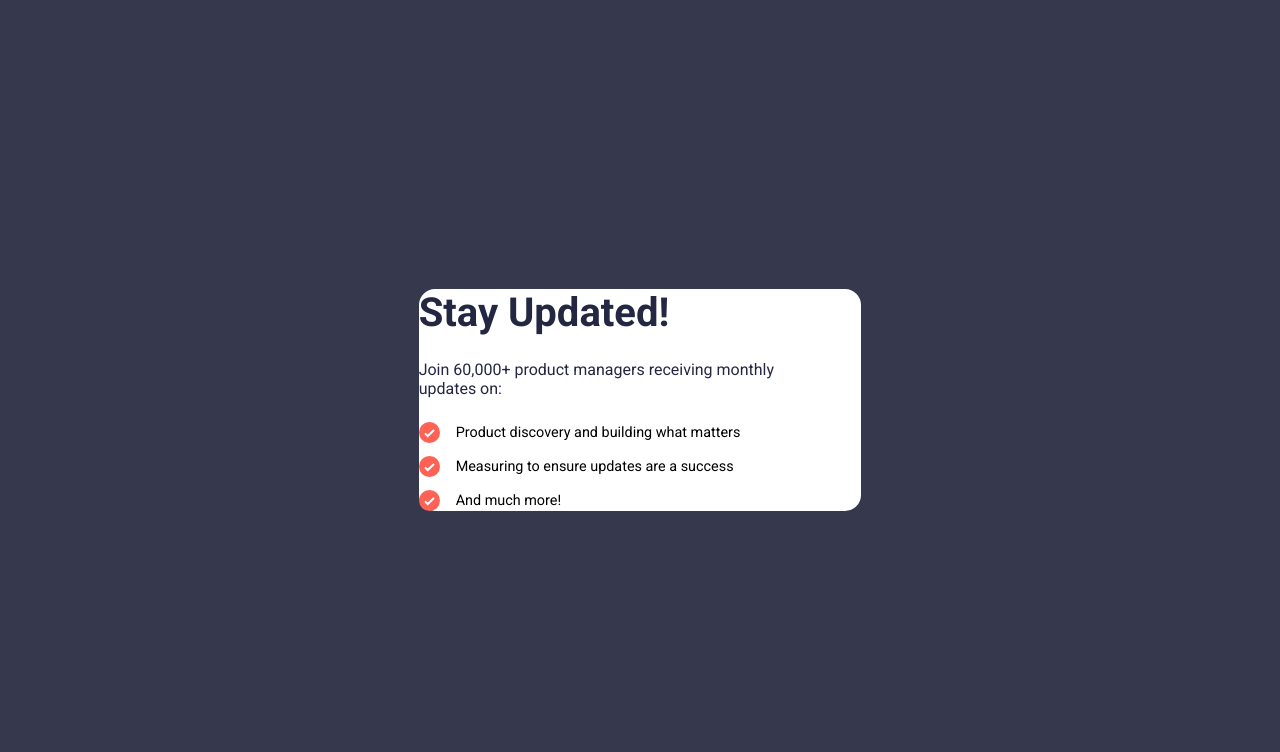
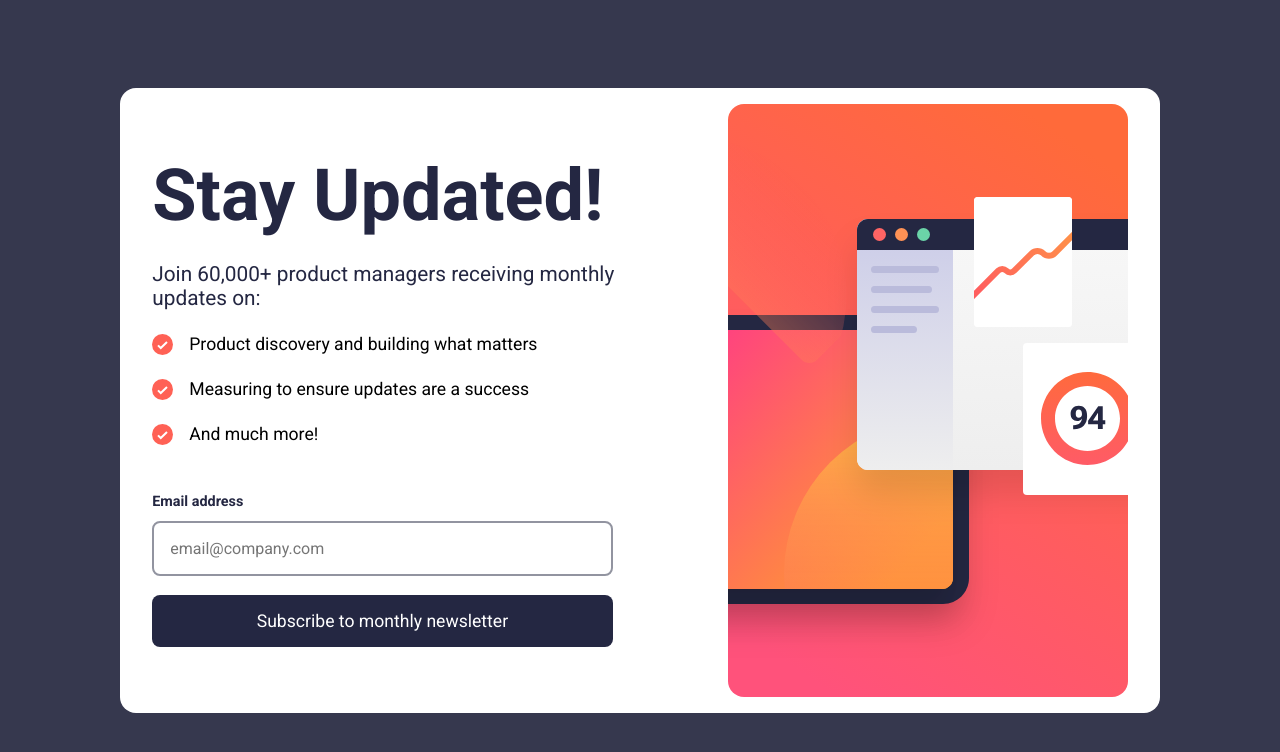
Before and after one commit to renansouza12/Angular-newsletter, an Angular app: page / in a window 1280 px wide. Shown: the top 752 px of the page. Built offline with nearby package versions, Linux system fonts and the light colour scheme.

Commit message:
added input email and validation

```diff
--- a/src/app/app.component.html
+++ b/src/app/app.component.html
@@ -1,3 +1,7 @@
 <div id="app">
-    <app-informations/>
+    <div class="logIn">
+        <app-informations/>
+        <app-email/>
+    </div>
+    <img src="../assets/illustration-sign-up-desktop.svg" alt="illustration">
 </div>
--- a/src/app/app.component.scss
+++ b/src/app/app.component.scss
@@ -2,4 +2,14 @@
 #app{
     background-color: $White ;
     border-radius: 1rem;
+    display: flex;
+    justify-content: space-between;
+    align-items: center;
+    padding: 1rem 2rem;
+
+    .logIn{
+        display: flex;
+        flex-direction: column;
+        gap: 3rem;
+    }
 }
--- /dev/null
+++ b/src/app/components/email/email.component.html
@@ -0,0 +1,14 @@
+<form class="email_container" (submit)="submit()"  [formGroup]="momentForm" #formDir="ngForm">
+    <label for="email">Email address</label>
+    <input
+    type="email"
+    name="email"
+    id="email" placeholder="email@company.com"
+    formControlName="email"
+    >
+    <div class="validation_error" *ngIf="email.invalid && formDir.submitted "  >
+        <p>Valid email required</p>
+    </div>
+
+    <button type="submit">Subscribe to monthly newsletter</button>
+</form>
--- /dev/null
+++ b/src/app/components/email/email.component.scss
@@ -0,0 +1,35 @@
+@import 'src/styles.scss';
+
+.email_container{
+    display: flex;
+    flex-direction: column;
+    width: 80%;
+    label{
+        color: $Dark-Slate-Grey;
+        font-weight: bold;
+        font-size: 0.9rem;
+    }
+    input{
+        outline: none;
+        border: 2px solid $Grey;
+        border-radius: 0.5rem;
+        padding: 1rem;
+        font-size: 1rem;
+        margin: 0.7rem  0 1.2rem 0;
+    }
+    button{
+        border: none;
+        padding: 1rem 5rem;
+        background-color: $Dark-Slate-Grey;
+        color: $White;
+        border-radius: 0.5rem;
+        font-size: 1.1rem;
+        cursor: pointer;
+        transition: .7s;
+    }
+    button:hover{
+        scale: 1.1;
+        background: linear-gradient( to right, hsl(324, 61%, 59%), hsl(4, 100%, 67%)  );
+        box-shadow: 0px 8px 10px  hsla(4, 100%, 67%, 0.674);
+    }
+}
--- /dev/null
+++ b/src/app/components/email/email.component.ts
@@ -0,0 +1,31 @@
+import { Component ,Input, OnInit} from '@angular/core';
+import { FormControl, FormGroup,Validators } from '@angular/forms';
+
+
+@Component({
+  selector: 'app-email',
+  templateUrl: './email.component.html',
+  styleUrls: ['./email.component.scss']
+})
+export class EmailComponent implements OnInit{
+
+  momentForm!:FormGroup
+
+  ngOnInit(): void {
+      this.momentForm = new FormGroup({
+        email: new FormControl('',[Validators.required, Validators.pattern('^[a-z0-9._%+-]+@[a-z0-9.-]+\\.[a-z]{2,4}$')], ),
+      })
+  }
+
+  get email(){
+    return this.momentForm.get('email')!;
+  }
+
+  submit(){
+    if(this.momentForm.invalid){
+      return
+    }
+
+  }
+
+}
--- a/src/app/components/informations/informations-list/informations-list.component.scss
+++ b/src/app/components/informations/informations-list/informations-list.component.scss
@@ -2,12 +2,11 @@
     list-style: none;
     display: flex;
     flex-direction: column;
-    gap: 0.8rem;
+    gap: 1.5rem;
     li{
         display: flex;
         align-items: center;
-        font-size: 0.9rem;
-
+        font-size: 1.1rem;
         img{
             margin-right: 1rem;
         }
--- a/src/app/components/informations/informations-title/informations-title.component.scss
+++ b/src/app/components/informations/informations-title/informations-title.component.scss
@@ -3,10 +3,12 @@
 .informations_title{
     color: $Dark-Slate-Grey;
     h1{
-        font-size: 2.5rem;
+        font-size: 4.5rem;
     }
     p{
         margin: 1.5rem 0;
+        font-size: 1.3rem;
+        font-weight: 400;
         width: 90%;
     }
 }
```
Also changed, not shown: src/app/app.module.ts (+8 -2 lines).
